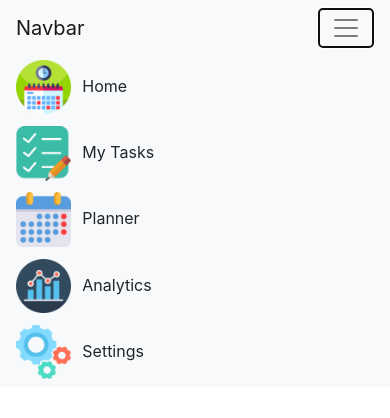
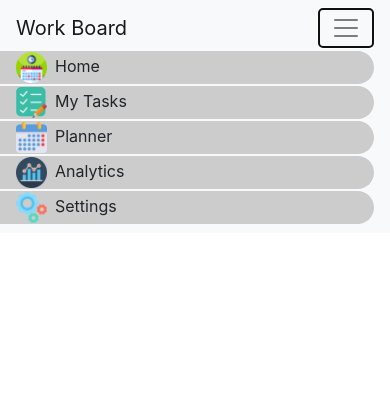
Before and after one commit to Gregory-Ho/work-board, an Angular app in the folder frontend/WorkBoard/: page / in a window 390 px wide. Both pictures are taken after a click on the button "Toggle navigation". Shown: the top 418 px of the page. Built offline with nearby package versions, Linux system fonts and the light colour scheme.

Commit message:
Made nav bar fully responsive and added colours and feel.

```diff
--- a/frontend/WorkBoard/src/app/home/home.component.css
+++ b/frontend/WorkBoard/src/app/home/home.component.css
@@ -15,31 +15,76 @@
 
 .navRow {
   margin: 0;
-  padding-top: 1vw;
+  display: flex;
+  padding: 0.25vw 0;
+}
+
+.firstNavRow {
+  padding-top: 0.75vw;
 }
 
 .navIcon {
   box-sizing: border-box;
   width: 5vw;
   display: inline;
-  padding: 0 1vw 0 1vw;
+  padding: 0 1vw;
+}
+
+.navLinkSelector {
+  white-space: nowrap;
+  box-sizing: border-box;
+  padding: 0.25vw 0 0.25vw 0;
+  width: 14vw;
+  border-radius: 0 5vw 5vw 0;
+  background-color: #cccccc;
+}
+
+.navLinkSelector:hover {
+  background-color: #e6f7ff;
 }
 
 @media (max-width: 992px) {
   .navIcon {
     padding-left: 0;
-    width: 10vw;
+  }
+  .navLinkSelector{
+    padding-left: 16px;
+    width: calc(100vw - 16px);
+  }
+}
+
+@media (max-width: 768px) {
+  .navIcon {
+    width: 7vw;
+  }
+  .navLinkSelector {
+  }
+  .navLinkSelector:hover {
+    border-radius: 0 7vw 7vw 0;
   }
 }
 
 @media (max-width: 576px) {
   .navIcon {
-    width: 17vw;
+    width: 10vw;
+    padding-right: 2vw;
+  }
+  .navLinkSelector {
+  }
+  .navLinkSelector:hover {
+    border-radius: 0 10vw 10vw 0;
+  }
+}
+
+@media (max-width: 360px) {
+  .navIcon {
+    width: 15vw;
     padding-right: 3vw;
   }
-
-  .navRow {
-    padding-top: 3vw;
+  .navLinkSelector {
+  }
+  .navLinkSelector:hover {
+    border-radius: 0 15vw 15vw 0;
   }
 }
 
@@ -50,6 +95,7 @@
 
 .topNavContainer {
   display: none;
+  padding-left: 0;
 }
 
 @media (max-width: 992px) {
@@ -57,3 +103,7 @@
     display: flex;
   }
 }
+
+.topNavContainer > .navbar-brand {
+  padding-left: 16px;
+}
--- a/frontend/WorkBoard/src/app/home/home.component.html
+++ b/frontend/WorkBoard/src/app/home/home.component.html
@@ -5,7 +5,7 @@
 
 <body>
 <nav class="navbar navbar-light bg-light topNavContainer">
-  <a class="navbar-brand" href="#">Navbar</a>
+  <a class="navbar-brand" href="#">Work Board</a>
   <button class="navbar-toggler" type="button" data-toggle="collapse" data-target="#navbarSupportedContent" aria-controls="navbarSupportedContent"
           aria-expanded="false" aria-label="Toggle navigation">
     <span class="navbar-toggler-icon"></span>
@@ -13,48 +13,58 @@
 
   <div class="collapse navbar-collapse topNavBar" id="navbarSupportedContent">
     <ul class="navbar-nav">
-      <li class="nav-item navRow">
-        <img class="navIcon" [src]="homeIcon" [title]="homeTitle" alt="{{homeTitle}}">{{homeTitle}}
+      <li class="nav-item navRow firstNavRow">
+        <a class="navLinkSelector">
+          <img class="navIcon" [src]="homeIcon" [title]="homeTitle" alt="{{homeTitle}}">{{homeTitle}}
+        </a>
       </li>
       <li class="nav-item navRow">
-        <img class="navIcon" [src]="tasksIcon" [title]="tasksTitle" alt="{{tasksTitle}}">{{tasksTitle}}
+        <a class="navLinkSelector">
+          <img class="navIcon" [src]="tasksIcon" [title]="tasksTitle" alt="{{tasksTitle}}">{{tasksTitle}}
+        </a>
       </li>
       <li class="nav-item navRow">
-        <img class="navIcon" [src]="plannerIcon" [title]="plannerTitle" alt="{{plannerTitle}}">{{plannerTitle}}
+        <a class="navLinkSelector">
+          <img class="navIcon" [src]="plannerIcon" [title]="plannerTitle" alt="{{plannerTitle}}">{{plannerTitle}}
+        </a>
       </li>
       <li class="nav-item navRow">
-        <img class="navIcon" [src]="analyticsIcon" [title]="analyticsTitle" alt="{{analyticsTitle}}">{{analyticsTitle}}
+        <a class="navLinkSelector">
+          <img class="navIcon" [src]="analyticsIcon" [title]="analyticsTitle" alt="{{analyticsTitle}}">{{analyticsTitle}}
+        </a>
       </li>
       <li class="nav-item navRow">
-        <img class="navIcon" [src]="settingsIcon" [title]="settingsTitle" alt="{{settingsTitle}}">{{settingsTitle}}
+        <a class="navLinkSelector">
+          <img class="navIcon" [src]="settingsIcon" [title]="settingsTitle" alt="{{settingsTitle}}">{{settingsTitle}}
+        </a>
       </li>
     </ul>
   </div>
 </nav>
 
 <nav class="container-fluid sideNavContainer" (mouseenter)="onMouseEnter()" (mouseleave)="onMouseLeave()">
-  <div class="row navRow">
-    <a class="sideNavLink">
+  <div class="row navRow firstNavRow">
+    <a class="sideNavLink navLinkSelector">
       <img class="navIcon" [src]="homeIcon" [title]="homeTitle" alt="{{homeTitle}}">{{homeTitle}}
     </a>
   </div>
   <div class="row navRow">
-    <a class="sideNavLink">
+    <a class="sideNavLink navLinkSelector">
       <img class="navIcon" [src]="tasksIcon" [title]="tasksTitle" alt="{{tasksTitle}}">{{tasksTitle}}
     </a>
   </div>
   <div class="row navRow">
-    <a class="sideNavLink">
+    <a class="sideNavLink navLinkSelector">
       <img class="navIcon" [src]="plannerIcon" [title]="plannerTitle" alt="{{plannerTitle}}">{{plannerTitle}}
     </a>
   </div>
   <div class="row navRow">
-    <a class="sideNavLink">
+    <a class="sideNavLink navLinkSelector">
       <img class="navIcon" [src]="analyticsIcon" [title]="analyticsTitle" alt="{{analyticsTitle}}">{{analyticsTitle}}
     </a>
   </div>
   <div class="row navRow">
-    <a class="sideNavLink">
+    <a class="sideNavLink navLinkSelector">
       <img class="navIcon" [src]="settingsIcon" [title]="settingsTitle" alt="{{settingsTitle}}">{{settingsTitle}}
     </a>
   </div>
--- a/frontend/WorkBoard/src/app/home/home.component.ts
+++ b/frontend/WorkBoard/src/app/home/home.component.ts
@@ -27,8 +27,9 @@ export class HomeComponent implements OnInit {
   ngOnInit() {
   }
 
+  // Remove the delays if touch device
   onMouseEnter(): void {
-    $('.container-fluid').stop().dequeue().delay(350).animate({
+    $('.container-fluid').dequeue().stop().delay(350).animate({
       width: '15vw'
     }, {
       duration: '200',
@@ -37,7 +38,7 @@ export class HomeComponent implements OnInit {
   }
 
   onMouseLeave(): void {
-    $('.container-fluid').stop().dequeue().delay(350).animate({
+    $('.container-fluid').dequeue().stop().delay(350).animate({
       width: '5vw'
     }, {
       duration: '200',
```
